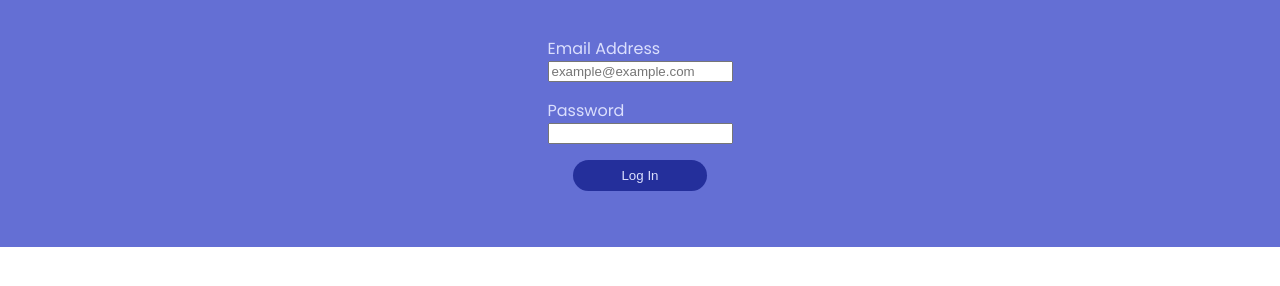
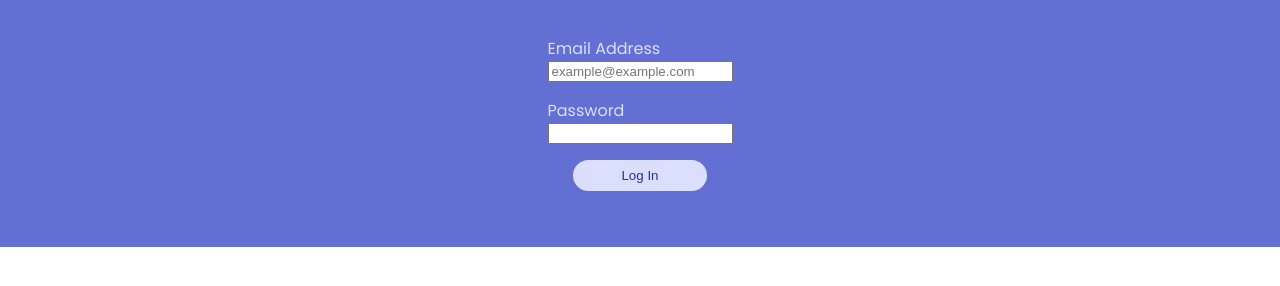
Before and after one commit to foy4748/ph_bap-er-bank, a website: page index.html in a window 1280 px wide. Both pictures are taken after a click on the button "Log In". Shown: the part 68-354 px from the top of the page. Drawn offline with Linux system fonts and the light colour scheme.

Commit message:
Added some finishing touch.

```diff
--- a/style.css
+++ b/style.css
@@ -1,6 +1,9 @@
 /* IMPORT Google Fonts */
 @import url("https://fonts.googleapis.com/css2?family=Poppins:ital,wght@0,400;0,500;0,600;0,700;1,400&display=swap");
+
+/* Commone & Utility Style Rules */
 :root{
+    /* Color Pallette */
 --bg-dark: #242F9B;
 --bg-main: #646FD4;
 --color-main: #DBDFFD;
@@ -30,6 +33,11 @@ input{
     display: block;
 }
 
+input:focus{
+    outline: 1px solid 5px;
+    outline-color: var(--bg-dark);
+}
+
 button{
     background-color: var(--bg-dark);
     color: var(--color-main);
@@ -40,6 +48,14 @@ button{
 
 }
 
+button:focus{
+    outline: none;
+    border: none;
+    background-color: var(--color-main);
+    color: var(--bg-dark);
+}
+
+/* Login Page Style Rules */
 .login-form{
 
     display:flex;
```
